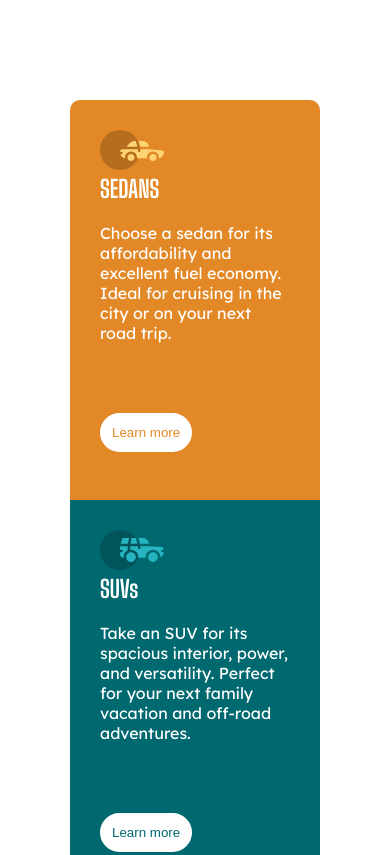
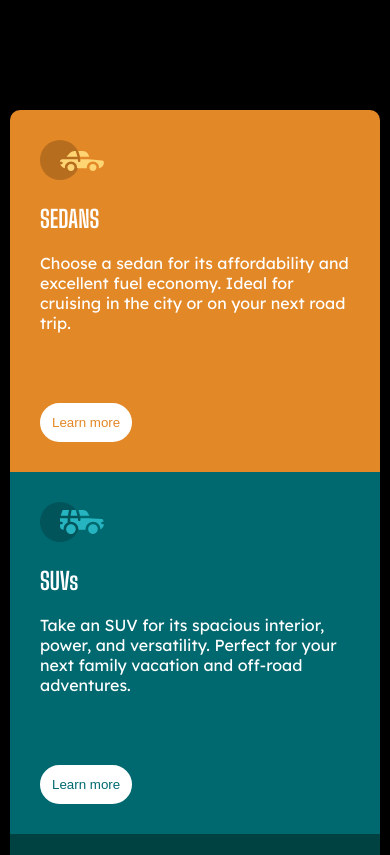
Before and after one commit to Farzak-12/3-column-preview-card-component-main, a plain HTML site: page index.html in a window 390 px wide. Shown: the top 855 px of the page. Drawn offline with Linux system fonts and the light colour scheme.

Commit message:
Add to existing file

```diff
--- a/index.html
+++ b/index.html
@@ -12,21 +12,23 @@
   <main class="main">
 
     <div class="sedans">
-    <img  class="car1" src="./images/icon-sedans.svg" alt="" ><br>
+    <img  class="car1" src="./images/icon-sedans.svg" alt="" ><br><br>
     <h2>SEDANS</h2> <br>
     <p>Choose a sedan for its affordability and excellent fuel economy. Ideal for cruising in the city
         or on your next road trip.</p>
     <button class="but">Learn more</button>
     </div>
+
     <div class="suvs">
-      <img src="images/icon-suvs.svg" alt="">
+      <img src="images/icon-suvs.svg" alt=""><br><br>
       <h2>SUVs</h2> <br>
       <p>Take an SUV for its spacious interior, power, and versatility. Perfect for your next family vacation
             and off-road adventures.</p>
       <button class="but1">Learn more</button>
     </div>
+
     <div class="luxury">
-        <img src="images/icon-luxury.svg" alt="">
+        <img src="images/icon-luxury.svg" alt=""><br><br>
         <h2>LUXURY</h2> <br>
         <p>Cruise in the best car brands without the bloated prices. Enjoy the enhanced comfort of a luxury
             rental and arrive in style.</p>
--- a/style.css
+++ b/style.css
@@ -11,6 +11,7 @@ body{
     display:grid;
     place-items: center;
     color: white;
+    background-color: black;
 }
 .main{
     width:fit-content;
@@ -19,6 +20,7 @@ body{
     display: flex;
     box-sizing: border-box;
     margin-top: 100px;
+    padding:10px;
 }
 .sedans{
     background-color: hsl(31, 77%, 52%);
@@ -85,20 +87,38 @@ body{
 h2{
     font-family: 'Big Shoulders Display', sans-serif;
 }
-@media (max-width:426px) {
+@media (max-width:600px) {
     .main{
        flex-direction: column;
     }
     .sedans{
         border-top-right-radius: 10px;
         border-bottom-left-radius:0px ;
+        height: 100%;
+        width: 100%;
+    }
+    .suvs{
+        height: 100%;
+        width: 100%;
     }
     .luxury{
         border-bottom-left-radius: 10px;
         border-top-right-radius:0px ;
+        height: 100%;
+        width: 100%;
+    }
+    body{
+    display:grid;
+    place-items:inherit;
     }
 }
 .bor{
     display: flex;
     flex-direction: column;
 }
+@media (max-width:769px){
+    main{
+        padding: 20px;
+
+    }
+}
```
Lines whose indentation alone changed are shown as unchanged.
